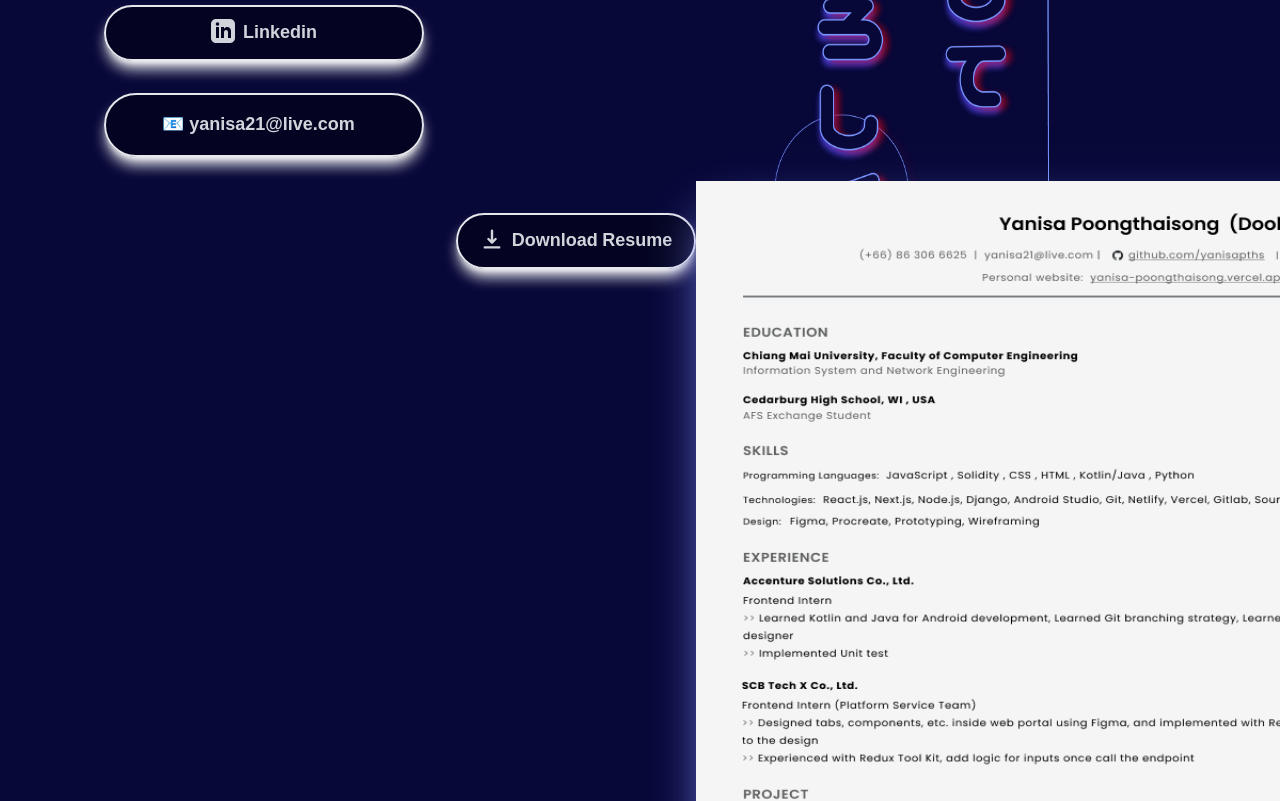
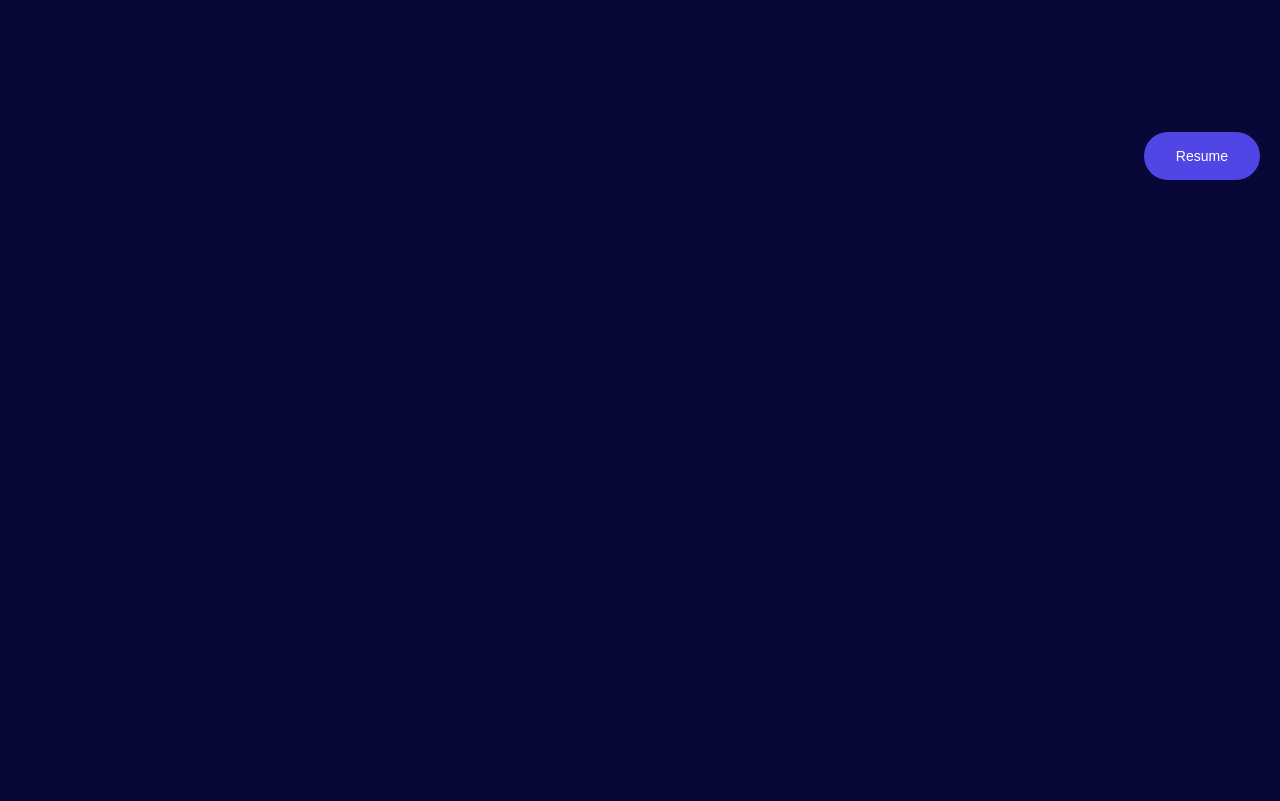
Before and after one commit to yanisapths/portfolio-v2, a Next.js app: page /contact in a window 1280 px wide. Shown: the part 600-1401 px from the top of the page. After the commit the page ends 900 px from the top, so only its background shows below. Built offline with nearby package versions, Linux system fonts and the light colour scheme.

Commit message:
add: resume

```diff
--- a/components/About.js
+++ b/components/About.js
@@ -1,5 +1,6 @@
 import React from 'react'
 import data from "../data/data";
+import Image from 'next/image';
 
 function About() {
     const Mailto = ({ email, subject = '', body = '', children }) => {
--- a/components/Resume.js
+++ /dev/null
@@ -1,33 +0,0 @@
-import React from 'react'
-import Image from "next/image"
-import { DownloadIcon} from '@heroicons/react/solid'
-import data from "../data/data";
-
-function Resume() {
-  return (
-    <section className=" mx-8 bg-[#070738]">
-        {/* <div className="md:flex md:flex-row md:m-10 pb-20 "> */}
-        <div className="flex flex-row">
-        <div className="basis-1/3">
-        <div className="lg:pl-10  xl:ml-96">
-                <a href={data.user.resume} className="inline-flex bg-black/40 w-60 ml-10 lg:ml-0 xl:ml-0 lg:w-60 xl:w-60 justify-center  border-2 mt-8 cursor-pointer transform hover:translate-x-2 transition duration-300 shadow-white shadow-lg rounded-full lg:px-2 lg:py-3  xl:px-2 xl:py-3 py-2 hover:bg-[#ffffff] hover:border-2 hover:text-indigo-400"
-                >
-                <DownloadIcon  className="lg:h-6 lg:w-6 md:h-6 md:w-6 sm:h-2 sm:w-2 h-6 w-6"  />
-                    <h4 className="lg:text-lg xl:text-lg text-md font-bold pl-2 ">Download Resume</h4>
-                </a>
-          </div>
-          </div>
-              {/* </div> */}
-              <div className=" pb-20 ">
-                <div className="relative xl:mt-0 lg:mt-0  shadow-2xl shadow-indigo-400 lg:w-full xl:w-max ">
-                  <Image src="/asset/resume.png" width={900} height={1200} objectFit="fit" className="" />
-                </div>
-              </div>
-          </div>
-              {/* <div className="pl-40 pb-20"> */}
-        {/* </div> */}
-    </section>
-  )
-}
-
-export default Resume
--- /dev/null
+++ b/components/ResumeDialog.js
@@ -0,0 +1,30 @@
+import React from "react";
+import Image from "next/image";
+import Dialog from "@mui/material/Dialog";
+import { DownloadIcon } from "@heroicons/react/solid";
+import data from "../data/data";
+
+function ResumeDialog({ open, handleClose }) {
+  return (
+    <Dialog onClose={handleClose} open={open}>
+      <Image
+
+        src="/asset/resume.png"
+        width={900}
+        height={1400}
+        objectFit="contain"
+      />
+      <a
+        href={data.user.resume}
+        className="inline-flex bg-black/40 mx-8 justify-center  border-2 mt-8 cursor-pointer transform hover:translate-x-2 transition duration-300 shadow-white shadow-lg rounded-full lg:px-2 lg:py-3  xl:px-2 xl:py-3 py-2 hover:bg-[#ffffff] hover:border-2 hover:text-indigo-400"
+      >
+        <DownloadIcon className="lg:h-6 lg:w-6 md:h-6 md:w-6 sm:h-2 sm:w-2 h-6 w-6" />
+        <h4 className="lg:text-lg xl:text-lg text-md font-bold pl-2 ">
+          Download
+        </h4>
+      </a>
+    </Dialog>
+  );
+}
+
+export default ResumeDialog;
--- a/components/ui/Canva.js
+++ b/components/ui/Canva.js
@@ -1,21 +1,43 @@
-import React from 'react';
-import Image from 'next/image';
-import { ExternalLinkIcon } from '@heroicons/react/solid'
-import Link from 'next/link';
+import React from "react";
+import Image from "next/image";
+import { ExternalLinkIcon } from "@heroicons/react/solid";
+import Link from "next/link";
 
 function Canva() {
   return (
-    <div style={{position: "relative", width: "100%", height:"0" ,
-    paddingTop: "56.2500%",
-    paddingBottom: "48px",
-    boxShadow: "0 2px 8px 0 rgba(63,69,81,0.16)",
-    marginTop: "1.6em", marginBottom: "0.9em", overflow: "hidden", borderRadius: "8px", willChange: "transform"}}>
-  <iframe loading="lazy" style={{position: "absolute",width: "100%",height: "100%",top: "0", left: "0", border: "none", padding: "0",margin: "0"}}
-    src="https:&#x2F;&#x2F;www.canva.com&#x2F;design&#x2F;DAEzP5AHodg&#x2F;view?embed" allowFullScreen="allowfullscreen" allow="fullscreen">
-  </iframe>
-</div>
-
-  )
+    <div
+      style={{
+        position: "relative",
+        width: "100%",
+        height: "0",
+        paddingTop: "56.2500%",
+        paddingBottom: "48px",
+        boxShadow: "0 2px 8px 0 rgba(63,69,81,0.16)",
+        marginTop: "1.6em",
+        marginBottom: "0.9em",
+        overflow: "hidden",
+        borderRadius: "8px",
+        willChange: "transform",
+      }}
+    >
+      <iframe
+        loading="lazy"
+        style={{
+          position: "absolute",
+          width: "100%",
+          height: "100%",
+          top: "0",
+          left: "0",
+          border: "none",
+          padding: "0",
+          margin: "0",
+        }}
+        src="https:&#x2F;&#x2F;www.canva.com&#x2F;design&#x2F;DAFeEu4Z5TQ&#x2F;view?embed"
+        allowfullscreen="allowfullscreen"
+        allow="fullscreen"
+      ></iframe>
+    </div>
+  );
 }
 
-export default Canva
+export default Canva;
--- /dev/null
+++ b/components/ui/ResumeButton.js
@@ -0,0 +1,20 @@
+import React from "react";
+import { DownloadIcon } from "@heroicons/react/solid";
+import data from "../../data/data";
+
+const ResumeButton = ({ handleOpen }) => {
+  return (
+    <div
+      onClick={handleOpen}
+      className="cursor-pointer fixed text-center bottom-5 right-5"
+    >
+      <div className="rounded-full bg-indigo-600 px-8 py-3 text-white">
+        <span className="text-sm font-medium transition-opacity">
+          Resume
+        </span>
+      </div>
+    </div>
+  );
+};
+
+export default ResumeButton;
--- a/pages/_app.js
+++ b/pages/_app.js
@@ -1,8 +1,29 @@
-import '../styles/tailwind.css'
-import '../styles/globals.css'
+import "../styles/tailwind.css";
+import "../styles/globals.css";
+import React,{useState} from "react";
+import ResumeButton from '../components/ui/ResumeButton'
+import ResumeDialog from "../components/ResumeDialog"
 
 function MyApp({ Component, pageProps }) {
-  return <Component {...pageProps} />
+  const [open,setOpen] =useState(false);
+  const handleClickOpen = () => {
+    setOpen(true);
+  };
+  const handleClose = () => {
+    setOpen(false);
+  };
+  return (
+    <>
+      <Component {...pageProps} />
+      <ResumeButton handleOpen={handleClickOpen}/>
+      {open &&
+        <ResumeDialog
+        open={open}
+        handleClose={handleClose}
+      />
+      }
+    </>
+  );
 }
 
-export default MyApp
+export default MyApp;
--- a/pages/contact.js
+++ b/pages/contact.js
@@ -1,8 +1,6 @@
 import React from 'react'
 import Contact from '../components/Contact'
 import Layout from '../components/ui/Layout'
-import Resume from '../components/Resume'
-import Image from "next/image"
 import Head from "next/head"
 
 function contact() {
@@ -12,8 +10,6 @@ function contact() {
               <title>Contact | Yanisa Poongthaisong</title>
           </Head>
         <Contact />
-        <div className="mt-[60vh]"></div>
-        <Resume />
     </Layout>
   )
 }
```
Also changed, not shown: public/asset/resume.png, 1 other file (tests, documents, lock files or other folders).
